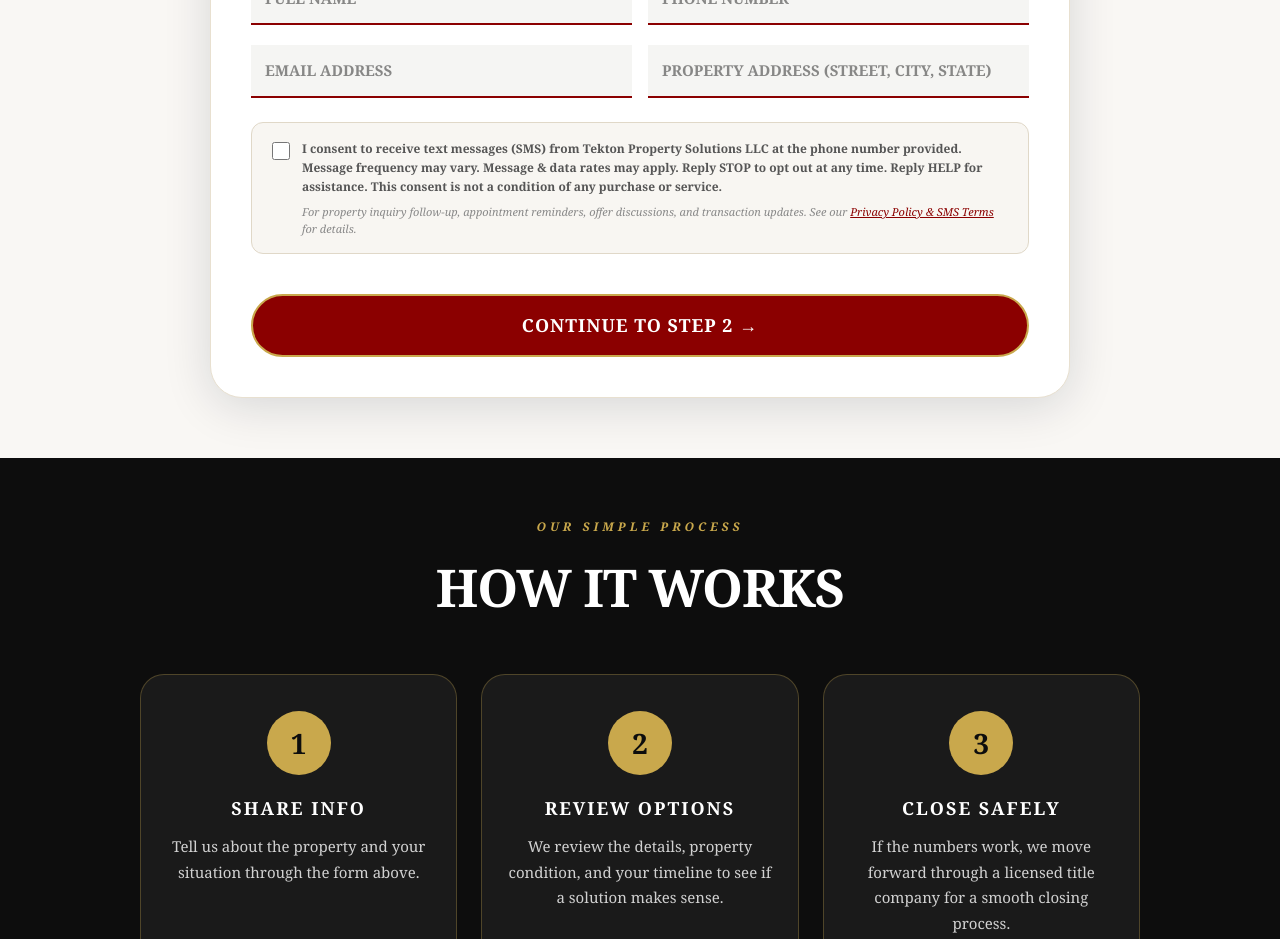
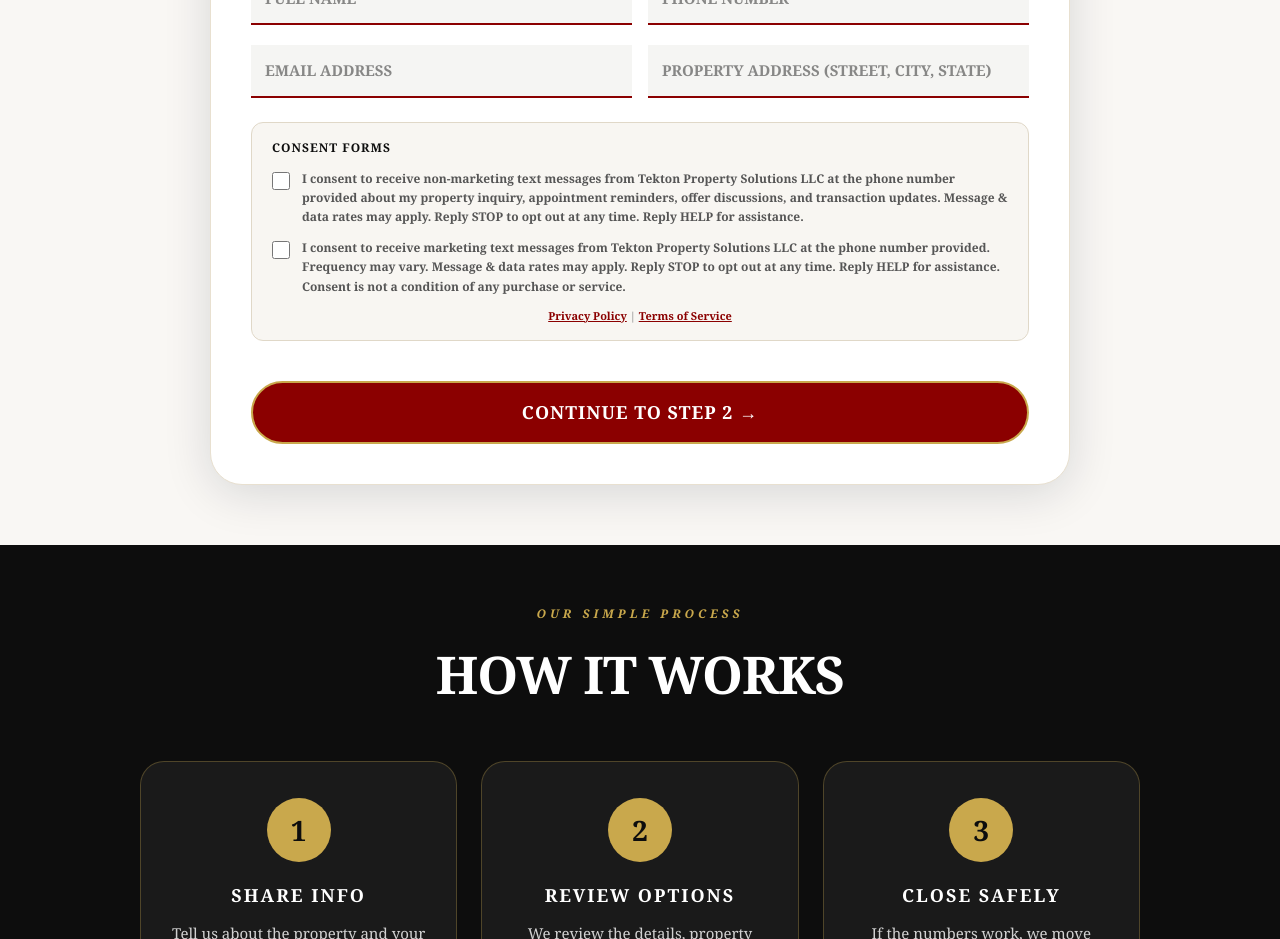
Before and after one commit to nijackacquisitions56/nijack-property-solutions, a React (Vite) app: page / in a window 1280 px wide. Shown: the part 1520-2459 px from the top of the page. Built offline with nearby package versions, Linux system fonts and the light colour scheme.

Commit message:
Update App.jsx

```diff
--- a/src/App.jsx
+++ b/src/App.jsx
@@ -163,19 +163,43 @@ const App = () => {
                       <input type="text" required placeholder="PROPERTY ADDRESS (STREET, CITY, STATE)" value={formData.propertyAddress} onChange={(e) => setFormData({ ...formData, propertyAddress: e.target.value })} style={{ background: '#f5f5f3', border: 'none', borderBottom: '2px solid #8B0000', padding: '14px', fontSize: 15, fontWeight: 700 }} />
                     </div>
 
-                    {/* SMS CONSENT */}
-                    <div style={{ background: '#f8f6f2', border: '1px solid #e0d8c8', borderRadius: 12, padding: '16px 20px', marginTop: 4 }}>
-                      <label style={{ display: 'flex', alignItems: 'flex-start', gap: 12, cursor: 'pointer' }}>
-                        <input type="checkbox" checked={formData.smsConsent} onChange={(e) => setFormData({ ...formData, smsConsent: e.target.checked })} style={{ marginTop: 3, width: 18, height: 18, accentColor: '#8B0000', flexShrink: 0 }} />
-                        <span style={{ fontSize: 12, color: '#555', lineHeight: 1.6, fontWeight: 600 }}>
-                          I consent to receive text messages (SMS) from Tekton Property Solutions LLC at the phone number provided. Message frequency may vary. Message &amp; data rates may apply. Reply <strong>STOP</strong> to opt out at any time. Reply <strong>HELP</strong> for assistance. This consent is not a condition of any purchase or service.
-                        </span>
-                      </label>
-                      <p style={{ fontSize: 11, color: '#888', margin: '8px 0 0', fontStyle: 'italic', paddingLeft: 30 }}>
-                        For property inquiry follow-up, appointment reminders, offer discussions, and transaction updates. See our <Link to="/privacy-policy" style={{ color: '#8B0000', textDecoration: 'underline' }}>Privacy Policy &amp; SMS Terms</Link> for details.
-                      </p>
-                    </div>
+                    {/* SMS CONSENT - TWO CHECKBOXES */}
+<div style={{ background: '#f8f6f2', border: '1px solid #e0d8c8', borderRadius: 12, padding: '16px 20px', marginTop: 4 }}>
+  <p style={{ fontSize: 12, fontWeight: 900, color: '#0d0d0d', textTransform: 'uppercase', letterSpacing: 1, margin: '0 0 12px' }}>Consent Forms</p>
 
+  {/* Checkbox 1 - Transactional */}
+  <label style={{ display: 'flex', alignItems: 'flex-start', gap: 12, cursor: 'pointer', marginBottom: 12 }}>
+    <input
+      type="checkbox"
+      checked={formData.smsConsentTransactional}
+      onChange={(e) => setFormData({ ...formData, smsConsentTransactional: e.target.checked })}
+      style={{ marginTop: 3, width: 18, height: 18, accentColor: '#8B0000', flexShrink: 0 }}
+    />
+    <span style={{ fontSize: 12, color: '#555', lineHeight: 1.6, fontWeight: 600 }}>
+      I consent to receive non-marketing text messages from Tekton Property Solutions LLC at the phone number provided about my property inquiry, appointment reminders, offer discussions, and transaction updates. Message &amp; data rates may apply. Reply <strong>STOP</strong> to opt out at any time. Reply <strong>HELP</strong> for assistance.
+    </span>
+  </label>
+
+  {/* Checkbox 2 - Marketing */}
+  <label style={{ display: 'flex', alignItems: 'flex-start', gap: 12, cursor: 'pointer', marginBottom: 12 }}>
+    <input
+      type="checkbox"
+      checked={formData.smsConsentMarketing}
+      onChange={(e) => setFormData({ ...formData, smsConsentMarketing: e.target.checked })}
+      style={{ marginTop: 3, width: 18, height: 18, accentColor: '#8B0000', flexShrink: 0 }}
+    />
+    <span style={{ fontSize: 12, color: '#555', lineHeight: 1.6, fontWeight: 600 }}>
+      I consent to receive marketing text messages from Tekton Property Solutions LLC at the phone number provided. Frequency may vary. Message &amp; data rates may apply. Reply <strong>STOP</strong> to opt out at any time. Reply <strong>HELP</strong> for assistance. Consent is not a condition of any purchase or service.
+    </span>
+  </label>
+
+  {/* Policy Links */}
+  <p style={{ fontSize: 11, color: '#888', margin: '8px 0 0', textAlign: 'center' }}>
+    <Link to="/privacy-policy" style={{ color: '#8B0000', textDecoration: 'underline', fontWeight: 700 }}>Privacy Policy</Link>
+    {' | '}
+    <Link to="/sms-terms" style={{ color: '#8B0000', textDecoration: 'underline', fontWeight: 700 }}>Terms of Service</Link>
+  </p>
+</div>
                     <button type="button" onClick={() => { if (formData.fullName && formData.phone && formData.email && formData.propertyAddress) { setStep(2); } else { alert('Please fill out all contact details before moving to Step 2.'); } }} style={{ width: '100%', background: '#8B0000', color: '#fff', padding: '16px', borderRadius: 999, fontWeight: 900, fontSize: 18, border: '2px solid #C9A84C', cursor: 'pointer', marginTop: 20, textTransform: 'uppercase', letterSpacing: 1 }}>
                       Continue to Step 2 →
                     </button>
```
